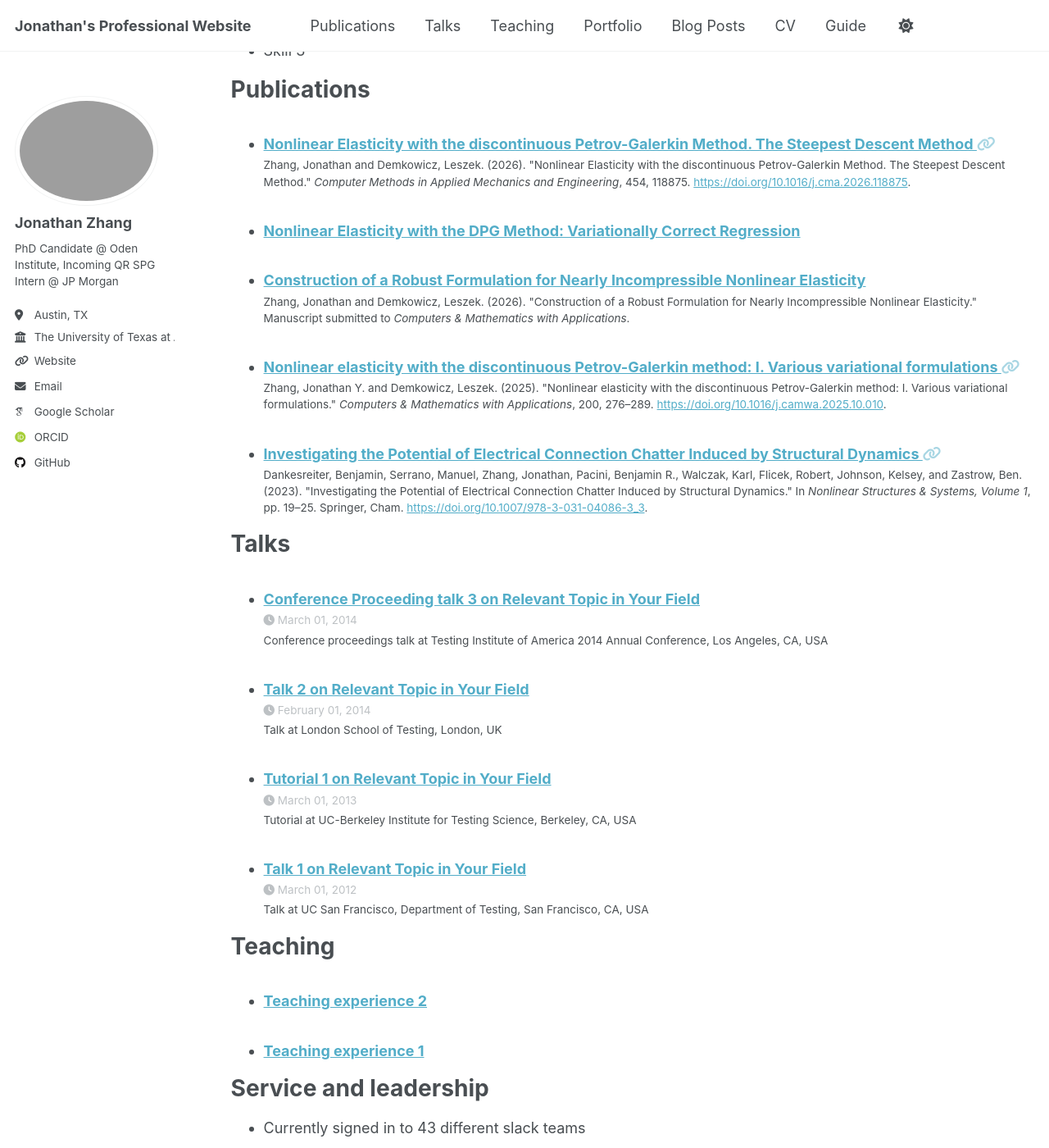
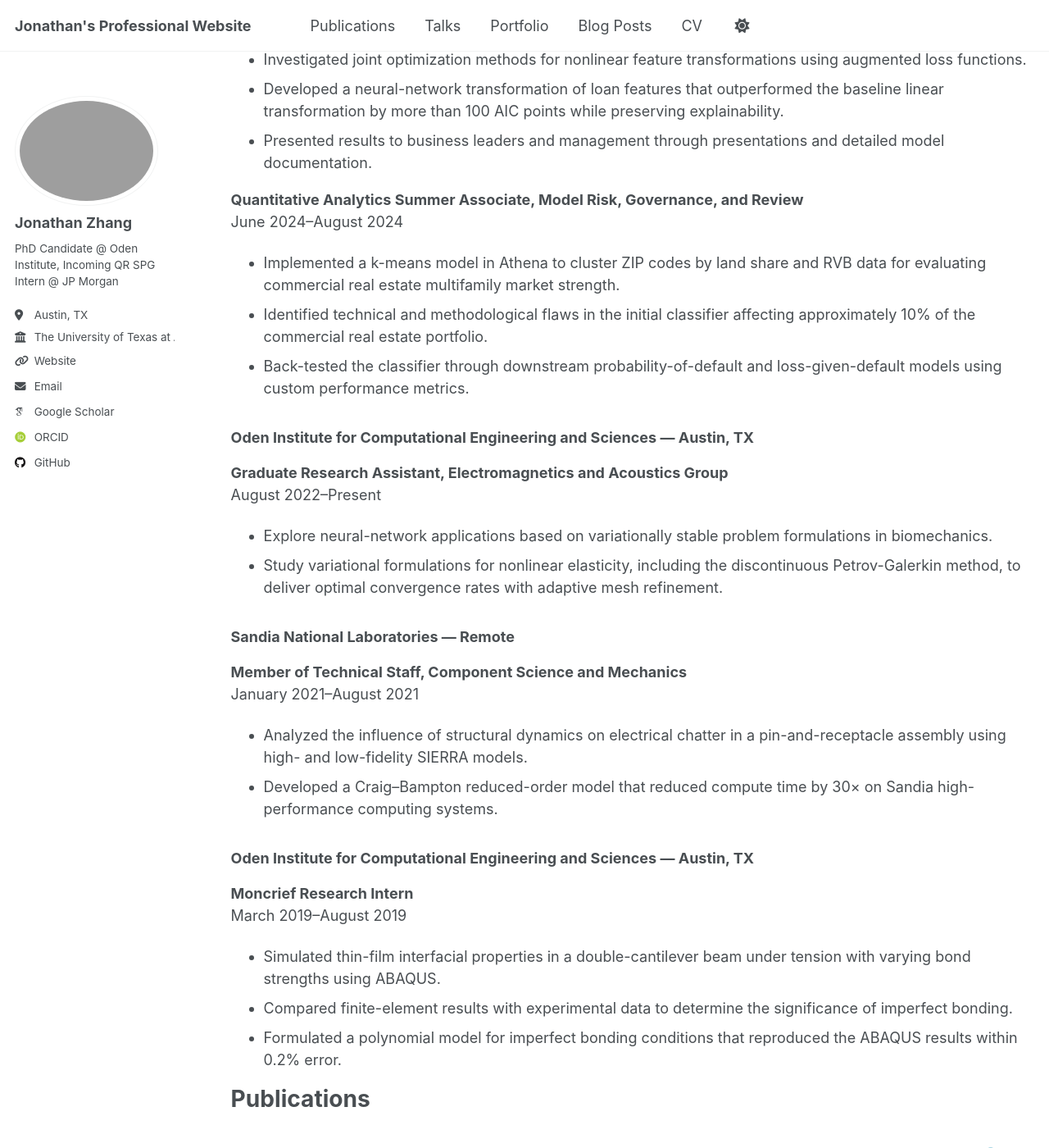
Before and after one commit to jdz357/jdz357.github.io, a Jekyll site: the page built from _pages/cv.md, in a window 1280 px wide and 1400 px high, scrolled down 987 px. Shown: the whole window at 82% size. Built offline with Jekyll 4.4.1, drawn with Linux system fonts in a browser that asks for light colours; some web fonts are replaced; a script that is not in the unit is left out; some of the changed text lies outside the part shown.

Commit message:
Update CV and site navigation

```diff
--- a/_includes/archive-single-cv.html
+++ b/_includes/archive-single-cv.html
@@ -36,7 +36,7 @@
     {% if post.read_time %}
       <p class="page__meta"><i class="fa fa-clock" aria-hidden="true"></i> {% include read-time.html %}</p>
     {% endif %}
-    {% if post.venue%}<p class="archive__item-excerpt" itemprop="description">{{ post.citation }}</p> {% endif %}
+    {% if post.citation %}<p class="archive__item-excerpt" itemprop="description">{{ post.citation }}</p>{% endif %}
     </li>
  </article>
 </div>
--- a/_pages/cv.md
+++ b/_pages/cv.md
@@ -9,56 +9,90 @@
 
 {% include base_path %}
 
+[Download my résumé (PDF)](/files/Jonathan_Zhang_Resume.pdf)
+
 Education
 ======
-* Ph.D in Version Control Theory, GitHub University, 2018 (expected)
-* M.S. in Jekyll, GitHub University, 2014
-* B.S. in GitHub, GitHub University, 2012
+
+**The University of Texas at Austin**, Austin, TX
+
+* **Ph.D., Computational Science, Engineering, and Mathematics**, in progress
+  * Advisors: Leszek Demkowicz and George Biros
+  * Research interests: finite elements, numerical methods for partial differential equations, high-performance computing, and nonlinear problems
+* **M.S., Computational Science, Engineering, and Mathematics**, August 2021–May 2023
+* **B.S., Aerospace Engineering**, August 2017–December 2020
+
+Technical skills
+======
+
+* **Programming:** Fortran, Python, MATLAB, C++
+* **Scientific computing and analysis:** NumPy, SciPy, Pandas, JAX, Mathematica
+* **Engineering and visualization:** SolidWorks, ABAQUS, ParaView
+* **Tools:** Git, LaTeX, Microsoft Office
 
 Work experience
 ======
-* Spring 2024: Academic Pages Collaborator
-  * GitHub University
-  * Duties includes: Updates and improvements to template
-  * Supervisor: The Users
 
-* Fall 2015: Research Assistant
-  * GitHub University
-  * Duties included: Merging pull requests
-  * Supervisor: Professor Hub
+### JPMorganChase — New York, NY
 
-* Summer 2015: Research Assistant
-  * GitHub University
-  * Duties included: Tagging issues
-  * Supervisor: Professor Git
+**Quantitative Research Summer Associate, Securitized Products Group**<br>
+2026–Present
 
-Skills
-======
-* Skill 1
-* Skill 2
-  * Sub-skill 2.1
-  * Sub-skill 2.2
-  * Sub-skill 2.3
-* Skill 3
+**Quantitative Analytics Summer Associate, Model Risk, Governance, and Review**<br>
+June 2025–August 2025
+
+* Analyzed model assumptions and nonlinear data treatment in a commercial real estate prepayment logistic regression model.
+* Investigated joint optimization methods for nonlinear feature transformations using augmented loss functions.
+* Developed a neural-network transformation of loan features that outperformed the baseline linear transformation by more than 100 AIC points while preserving explainability.
+* Presented results to business leaders and management through presentations and detailed model documentation.
+
+**Quantitative Analytics Summer Associate, Model Risk, Governance, and Review**<br>
+June 2024–August 2024
+
+* Implemented a k-means model in Athena to cluster ZIP codes by land share and RVB data for evaluating commercial real estate multifamily market strength.
+* Identified technical and methodological flaws in the initial classifier affecting approximately 10% of the commercial real estate portfolio.
+* Back-tested the classifier through downstream probability-of-default and loss-given-default models using custom performance metrics.
+
+### Oden Institute for Computational Engineering and Sciences — Austin, TX
+
+**Graduate Research Assistant, Electromagnetics and Acoustics Group**<br>
+August 2022–Present
+
+* Explore neural-network applications based on variationally stable problem formulations in biomechanics.
+* Study variational formulations for nonlinear elasticity, including the discontinuous Petrov-Galerkin method, to deliver optimal convergence rates with adaptive mesh refinement.
+
+### Sandia National Laboratories — Remote
+
+**Member of Technical Staff, Component Science and Mechanics**<br>
+January 2021–August 2021
+
+* Analyzed the influence of structural dynamics on electrical chatter in a pin-and-receptacle assembly using high- and low-fidelity SIERRA models.
+* Developed a Craig–Bampton reduced-order model that reduced compute time by 30× on Sandia high-performance computing systems.
+
+### Oden Institute for Computational Engineering and Sciences — Austin, TX
+
+**Moncrief Research Intern**<br>
+March 2019–August 2019
+
+* Simulated thin-film interfacial properties in a double-cantilever beam under tension with varying bond strengths using ABAQUS.
+* Compared finite-element results with experimental data to determine the significance of imperfect bonding.
+* Formulated a polynomial model for imperfect bonding conditions that reproduced the ABAQUS results within 0.2% error.
 
 Publications
 ======
-  <ul>{% for post in site.publications reversed %}
-    {% include archive-single-cv.html %}
+  {% assign publications_by_date = site.publications | sort: "date" | reverse %}
+  <ul>{% for post in publications_by_date %}
+    {% unless post.status %}
+      {% include archive-single-cv.html %}
+    {% endunless %}
+  {% endfor %}
+  {% for post in publications_by_date %}
+    {% if post.status == "Submitted" %}
+      {% include archive-single-cv.html %}
+    {% endif %}
+  {% endfor %}
+  {% for post in publications_by_date %}
+    {% if post.status and post.status != "Submitted" %}
+      {% include archive-single-cv.html %}
+    {% endif %}
   {% endfor %}</ul>
-
-Talks
-======
-  <ul>{% for post in site.talks reversed %}
-    {% include archive-single-talk-cv.html  %}
-  {% endfor %}</ul>
-
-Teaching
-======
-  <ul>{% for post in site.teaching reversed %}
-    {% include archive-single-cv.html %}
-  {% endfor %}</ul>
-
-Service and leadership
-======
-* Currently signed in to 43 different slack teams
```
Also changed, not shown: _data/navigation.yml (+6 -4 lines), _pages/publications.html (+19 -19 lines), 1 other file.
